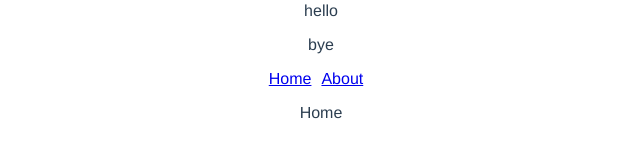
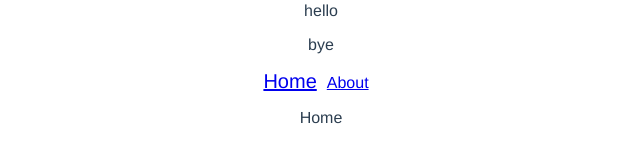
Before and after one commit to residenti/udemy-vuejs, a Vue app: page / in a window 1280 px wide. Shown: the part 633-793 px from the top of the page, without its empty margins (319-959 px from the left). Built offline with nearby package versions, Linux system fonts and the light colour scheme; the HTML template or start-up script is replaced by a standard one.

Commit message:
router link にスタイリング

```diff
--- a/src/App.vue
+++ b/src/App.vue
@@ -52,8 +52,8 @@
 
     <div>
       <nav>
-        <router-link to="/" class="link">Home</router-link>
-        <router-link to="/about" class="link">About</router-link>
+        <router-link to="/" class="link" active-class="link--active" exact>Home</router-link>
+        <router-link to="/about" class="link" active-class="link--active" exact>About</router-link>
       </nav>
       <router-view></router-view>
     </div>
@@ -154,4 +154,7 @@ export default {
 .link {
   margin-right: 10px;
 }
+.link--active {
+  font-size: 20px;
+}
 </style>
```
